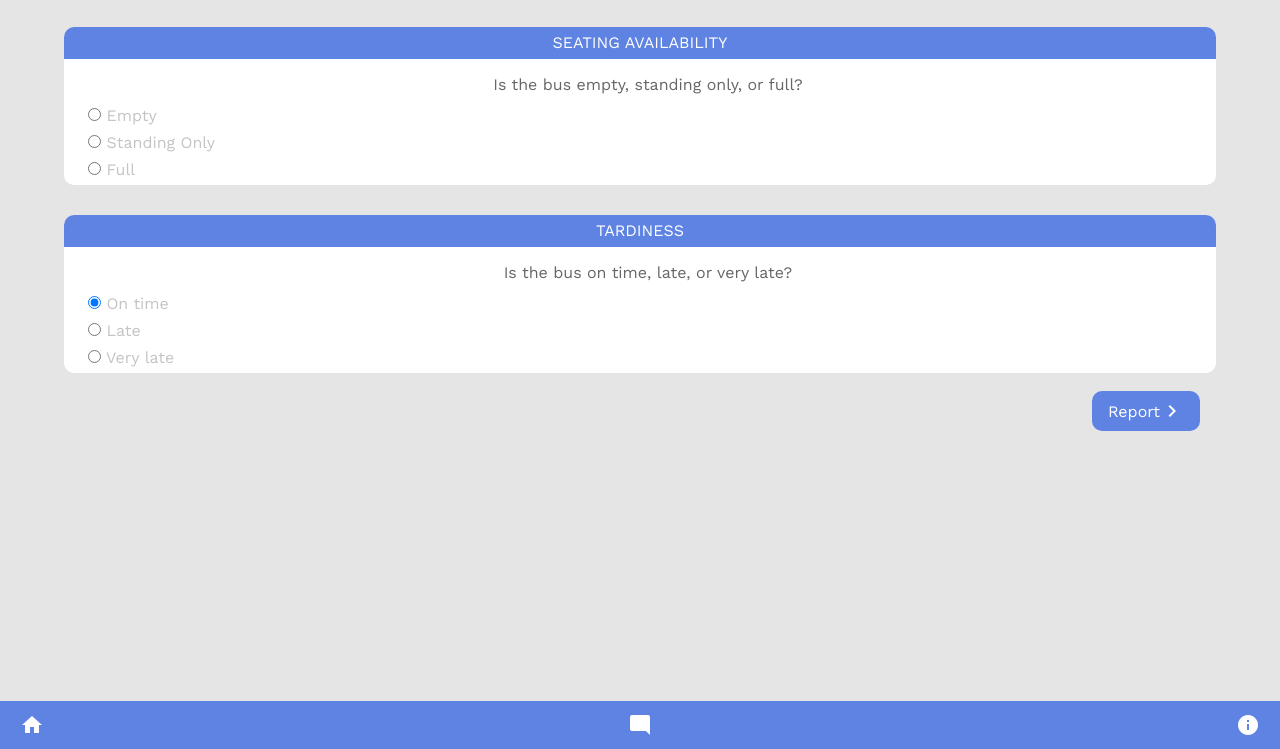
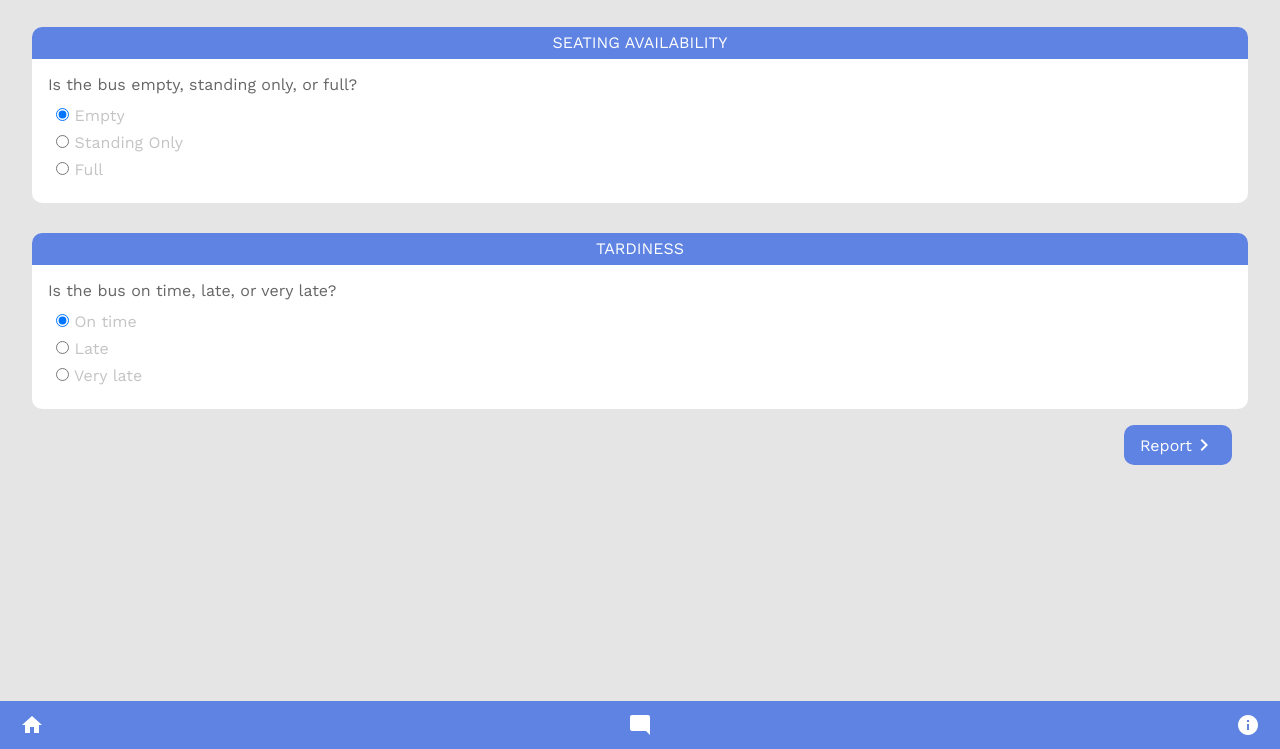
Before and after one commit to Dimuzone/riderly, a plain HTML site: page report.html in a window 1280 px wide. Shown: the part 51-800 px from the top of the page. Drawn offline with nearby package versions, Linux system fonts and the light colour scheme.

Commit message:
Change size for report div. Fix radio button.

```diff
--- a/report.html
+++ b/report.html
@@ -20,42 +20,46 @@
 
     <div class="report seat">
         <div class="title">SEATING AVAILABILITY</div>
+        <div class="content">
             <p class="text">Is the bus empty, standing only, or full?</p>
             <div class="choice">
                 <div class="radio-button">
-                <input type="radio" id="empty" name="drone" value="huey" checked>
+                    <input type="radio" id="empty" name="seating" value="huey" checked>
                     <label for="empty">Empty</label>
                 </div>
 
                 <div class="radio-button">
-                <input type="radio" id="stand" name="drone" value="dewey">
+                    <input type="radio" id="stand" name="seating" value="dewey">
                     <label for="stand">Standing Only</label>
                 </div>
 
                 <div class="radio-button">
-                <input type="radio" id="full" name="drone" value="louie">
+                    <input type="radio" id="full" name="seating" value="louie">
                     <label for="full">Full</label>
+                </div>
             </div>
         </div>
     </div>
 
     <div class="report tardiness">
         <div class="title">TARDINESS</div>
+        <div class="content">
             <p class="text">Is the bus on time, late, or very late?</p>
             <div class="choice">
                 <div class="radio-button">
-                <input type="radio" id="ontime" name="drone" value="huey" checked>
+                    <input type="radio" id="ontime" name="tardy" value="huey" checked>
                     <label for="ontime">On time</label>
                 </div>
 
                 <div class="radio-button">
-                <input type="radio" id="late" name="drone" value="dewey">
+                    <input type="radio" id="late" name="tardy" value="dewey">
                     <label for="late">Late</label>
                 </div>
 
                 <div class="radio-button">
-                <input type="radio" id="very-late" name="drone" value="louie">
+                    <input type="radio" id="very-late" name="tardy" value="louie">
                     <label for="very-late">Very late</label>
+                </div>
             </div>
         </div>
 
--- a/styles/report.css
+++ b/styles/report.css
@@ -2,12 +2,11 @@
     position: relative;
     top: 48px;
     background-color: white;
-    width: 90%;
+    width: 95%;
     margin-left: auto;
     margin-right: auto;
     margin-top: 30px;
     border-radius: 10px;
-    height: 158px;
 }
 
 .title {
@@ -20,7 +19,6 @@
 }
 
 .text {
-    text-align: center;
     margin-left: 16px;
     color: var(--gray);
     margin-top: 16px;
@@ -36,6 +34,10 @@
     color: var(--silver);
 }
 
+.content {
+    padding-bottom: 16px;
+}
+
 .submit {
     display: flex;
     align-items: center;
```
Lines whose indentation alone changed are shown as unchanged.
